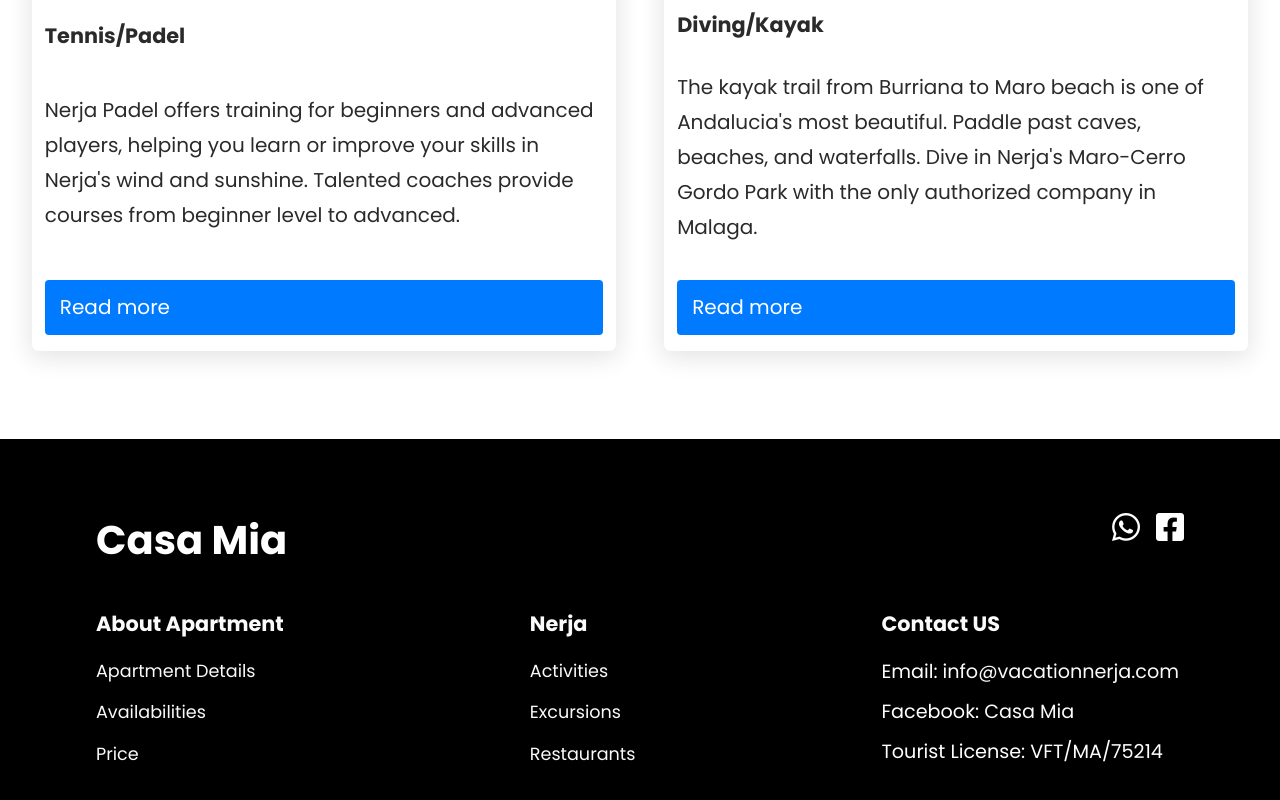
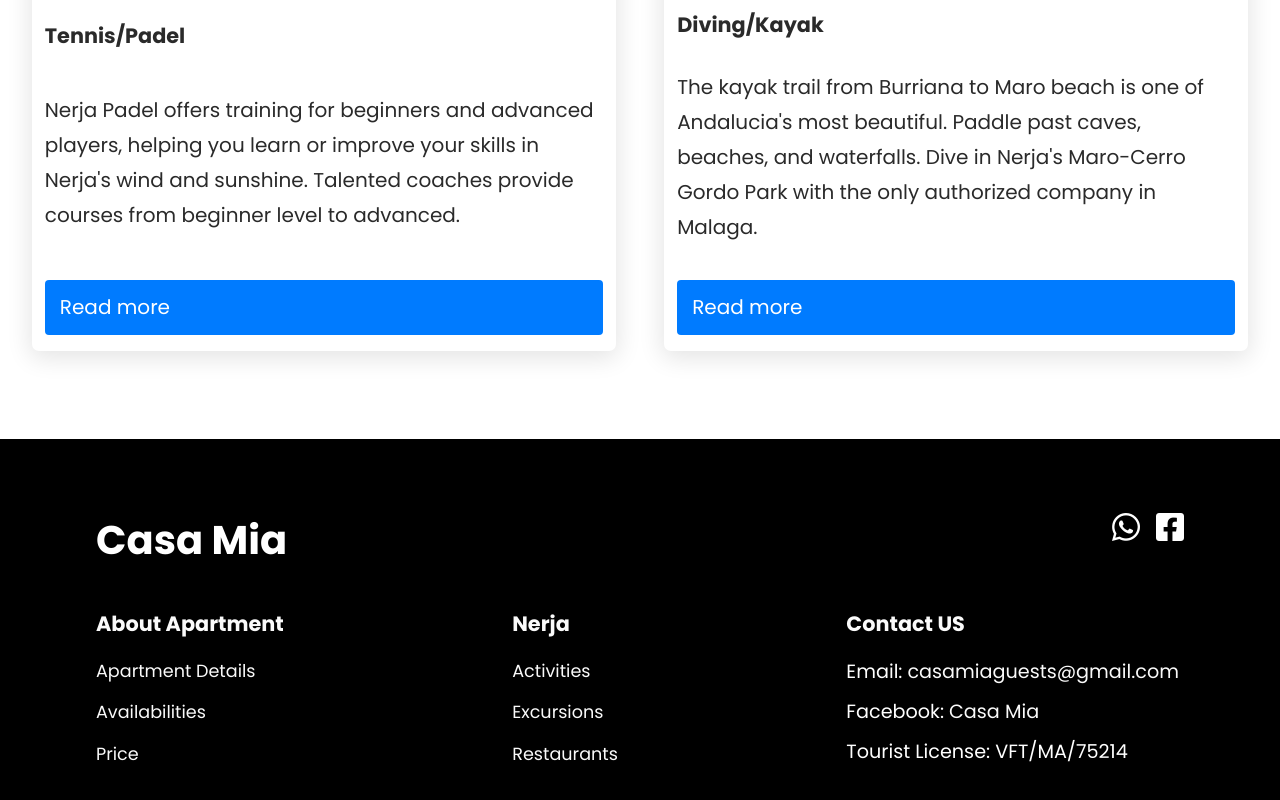
Before and after one commit to MiaChensSV/casaMiaFrontend, a React (Create React App) app: page / in a window 1280 px wide. Shown: the part 3100-3900 px from the top of the page. Built offline with nearby package versions, Linux system fonts and the light colour scheme; no server answers.

Commit message:
change Footer

```diff
--- a/src/components/Footer/Footer.jsx
+++ b/src/components/Footer/Footer.jsx
@@ -41,8 +41,8 @@
             <h4>Contact US</h4>
             <div className="contact">
               <p className="title">Email: </p>
-              <a href="mailto:info@vacationnerja.com?cc=miachensv@gmail.com&subject=Request%20for%20Casa%20Mia&body=I%20would%20like%20to%20ask%20about%20the%20availibility%20of%20apartment%20of%20Casa%20Mia%20in%20Nerja:">
-                info@vacationnerja.com
+              <a href="mailto:casamiaguests@gmail.com?cc=miachensv@gmail.com&subject=Request%20for%20Casa%20Mia&body=I%20would%20like%20to%20ask%20about%20the%20availibility%20of%20apartment%20of%20Casa%20Mia%20in%20Nerja:">
+                casamiaguests@gmail.com
               </a>
             </div>
             <div className="contact">
```
